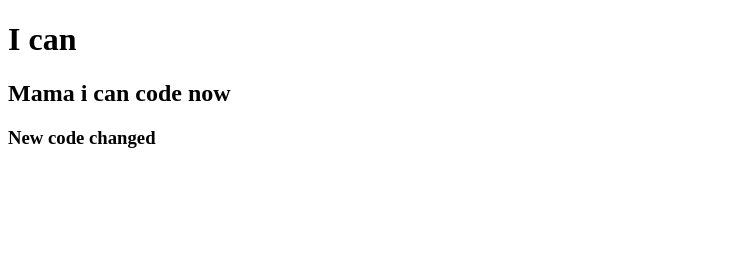
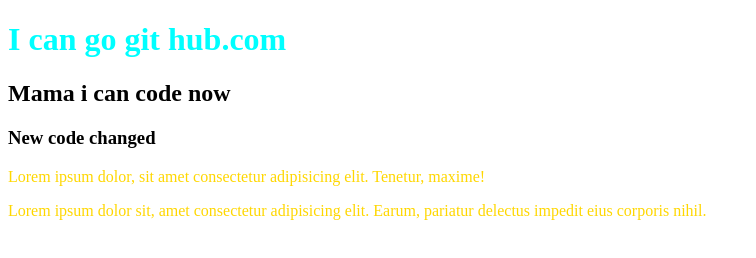
Before and after one commit to polintstgithub/my-repo, a plain HTML site: page index.html in a window 1280 px wide. Shown: the whole page, without its empty margins (0-756 px from the left). Drawn offline with Linux system fonts and the light colour scheme.

Commit message:
aded css

```diff
--- a/index.html
+++ b/index.html
@@ -6,12 +6,16 @@
     <meta http-equiv="X-UA-Compatible" content="IE=edge">
     <meta name="viewport" content="width=device-width, initial-scale=1.0">
     <title>My repo in git hub</title>
+    <link rel="stylesheet" href="style.css">
 </head>
 
 <body>
-    <h1>I can </h1>
+    <h1>I can go git hub.com </h1>
     <h2>Mama i can code now</h2>
     <h3>New code changed</h3>
+    <p>Lorem ipsum dolor, sit amet consectetur adipisicing elit. Tenetur, maxime!</p>
+    <p>Lorem ipsum dolor sit, amet consectetur adipisicing elit. Earum, pariatur delectus impedit eius corporis nihil.
+    </p>
 </body>
 
 </html>
--- /dev/null
+++ b/style.css
@@ -0,0 +1,7 @@
+p {
+    color: gold;
+}
+
+h1 {
+    color: aqua;
+}
```
